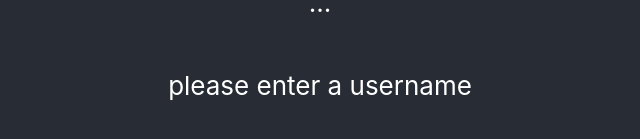
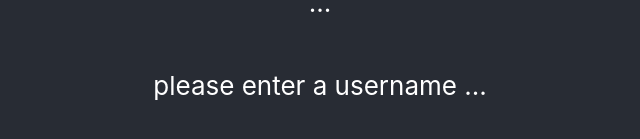
Before and after one commit to Sun5hine/Github_Profile_Finder, a React (Create React App) app: page / in a window 1280 px wide. Shown: the part 451-590 px from the top of the page, without its empty margins (320-960 px from the left). Built offline with nearby package versions, Linux system fonts and the light colour scheme.

Commit message:
Update App.js

```diff
--- a/src/App.js
+++ b/src/App.js
@@ -28,7 +28,7 @@ class App extends Component {
         </header>
         <UserForm getUser={this.getUser}/>
         {this.state.repos ? <p> Number of Repos: {this.state.repos} </p> :
-        <p> please enter a username </p>}
+        <p> please enter a username ... </p>}
       </div>
     );
   }
```
